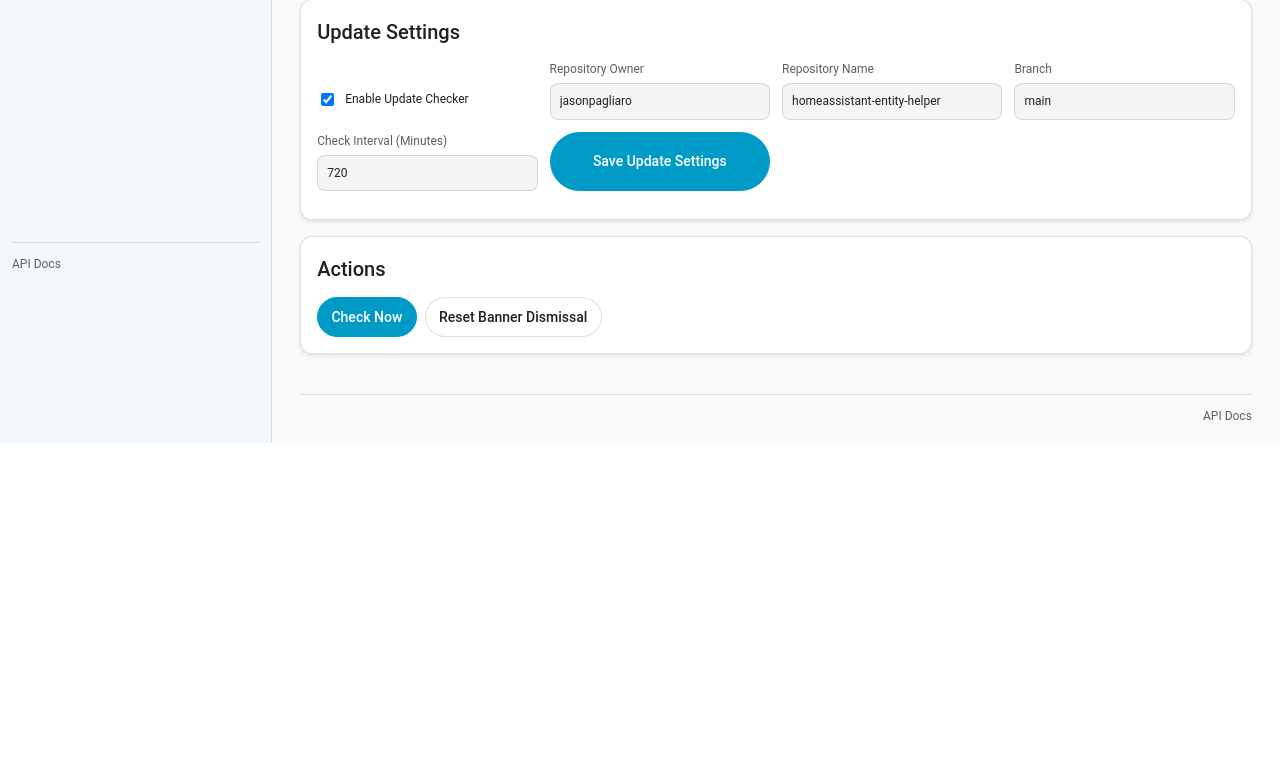
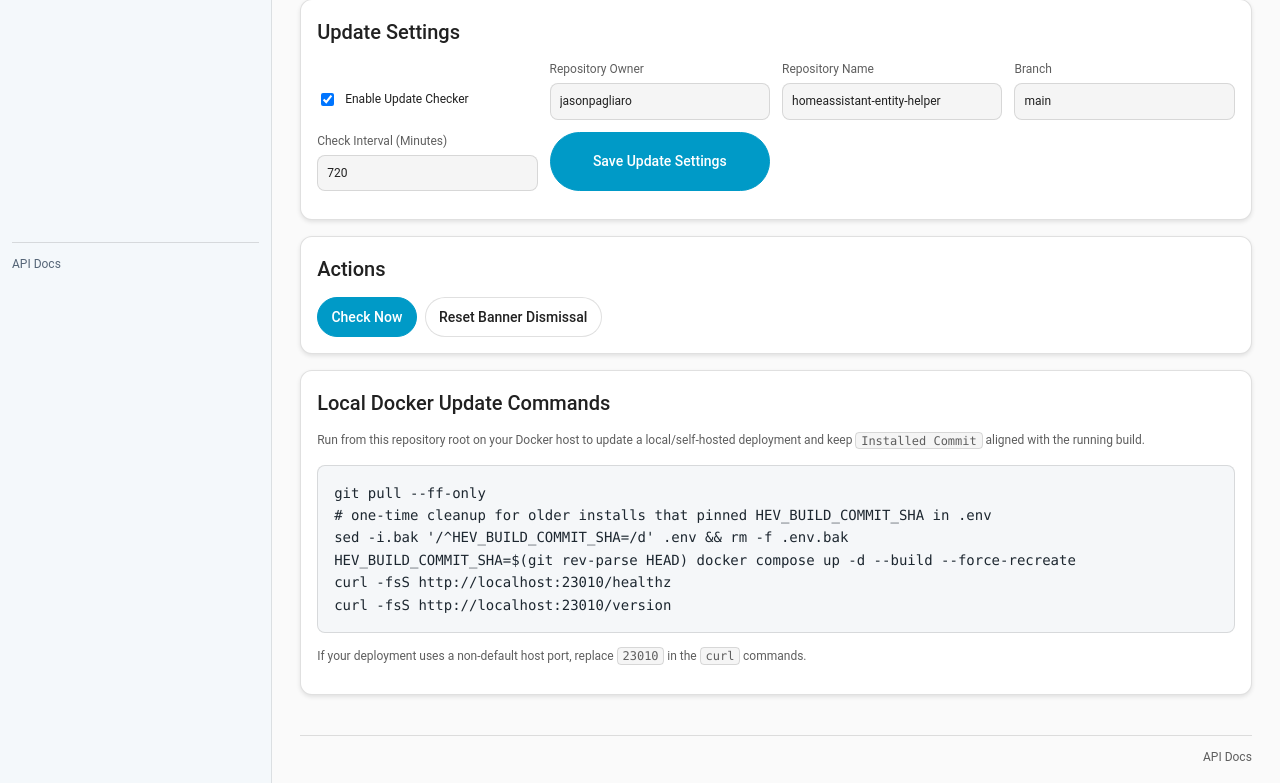
Before and after one commit to jasonpagliaro/homeassistant-entity-helper, a FastAPI app: page /config in a window 1280 px wide. Shown: the part 510-1293 px from the top of the page. Before the commit the page ends 953 px from the top, so only its background shows below. Run offline with FastAPI, Linux system fonts and the light colour scheme; data comes from the database, SQL or seed files in the repository; data that the repository does not hold is empty.

Commit message:
docs(config): add exact local docker update commands (#28)

```diff
--- a/app/templates/config.html
+++ b/app/templates/config.html
@@ -119,6 +119,23 @@
   </div>
 </section>
 
+<section class="panel">
+  <h2>Local Docker Update Commands</h2>
+  <p class="muted-text">
+    Run from this repository root on your Docker host to update a local/self-hosted deployment and keep
+    <code>Installed Commit</code> aligned with the running build.
+  </p>
+  <pre>git pull --ff-only
+# one-time cleanup for older installs that pinned HEV_BUILD_COMMIT_SHA in .env
+sed -i.bak '/^HEV_BUILD_COMMIT_SHA=/d' .env && rm -f .env.bak
+HEV_BUILD_COMMIT_SHA=$(git rev-parse HEAD) docker compose up -d --build --force-recreate
+curl -fsS http://localhost:23010/healthz
+curl -fsS http://localhost:23010/version</pre>
+  <p class="muted-text">
+    If your deployment uses a non-default host port, replace <code>23010</code> in the <code>curl</code> commands.
+  </p>
+</section>
+
 <script>
   (function () {
     const nodes = document.querySelectorAll("[data-local-datetime]");
```
Also changed, not shown: tests/test_api.py (+2 -0 lines), tests/test_templates.py (+2 -0 lines).
